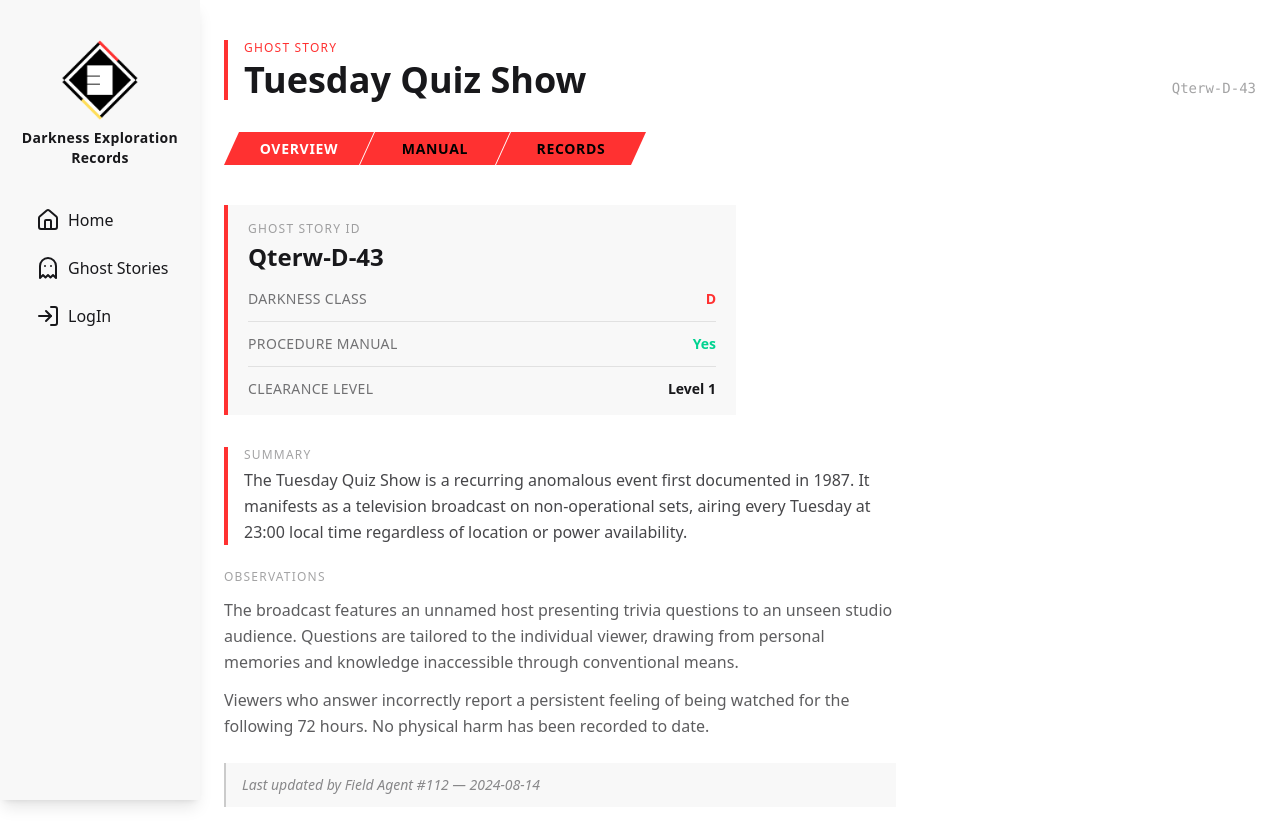
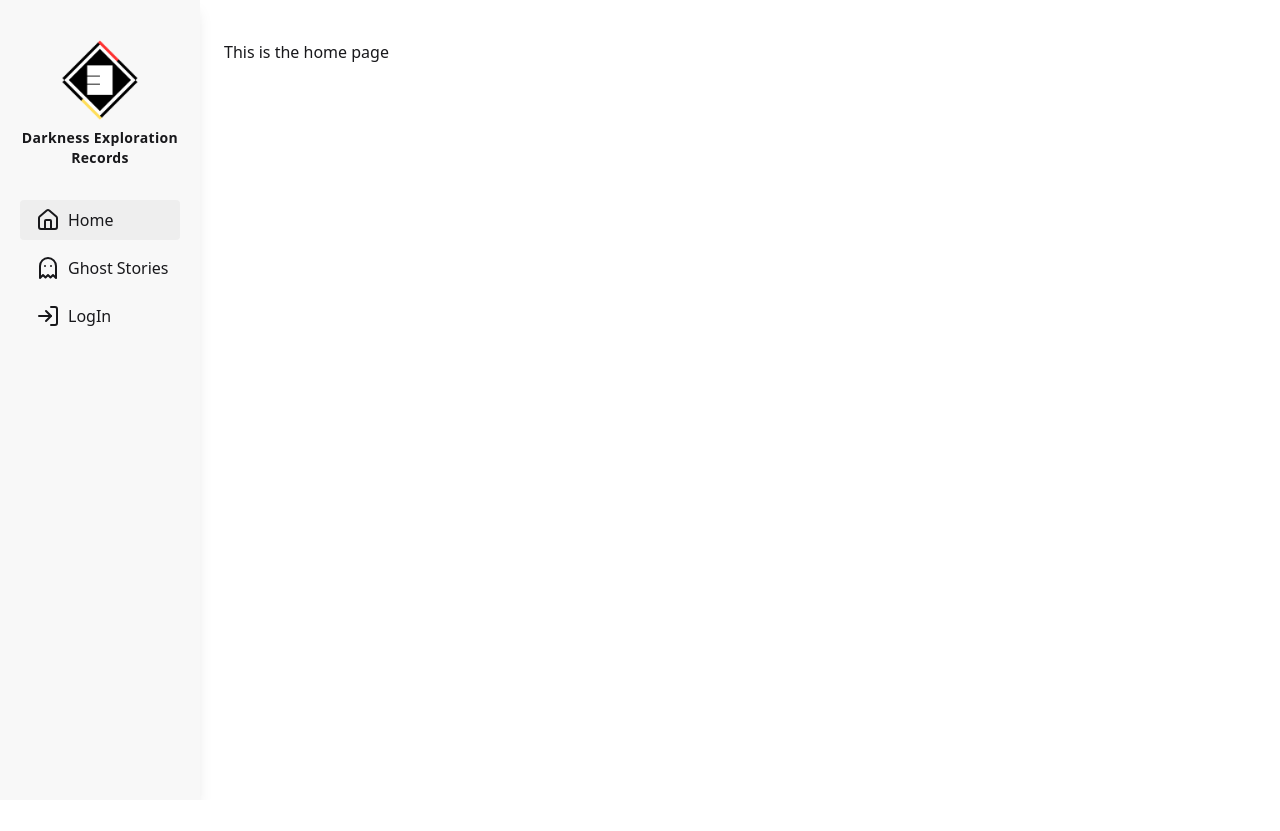
Before and after one commit to nravesz/DarknessExplorationRecord, a React app in the folder frontend/: page / in a window 1280 px wide. Before the commit this address led to /overview. After the commit the page ends 800 px from the top, so only its background shows below. Built offline with nearby package versions, Linux system fonts and the light colour scheme; the HTML template or start-up script is replaced by a standard one.

Commit message:
add: that if you click on the ghost story, it will take you to its page

```diff
--- a/frontend/src/App.tsx
+++ b/frontend/src/App.tsx
@@ -1,6 +1,7 @@
 import { Navigate, Route, Routes } from 'react-router-dom';
 import Layout from './features/Layout';
 import Description from './features/ghost-story/Description';
+import GhostStory from './features/ghost-story/GhostStory';
 import Overview from './features/ghost-story/Overview';
 import GhostStoriesPage from './pages/GhostStoriesPage';
 import Home from './pages/Home';
@@ -13,14 +14,15 @@ function App() {
   return (
     <Routes>
       <Route element={<Layout />}>
-        <Route path={ROUTES.HOME} element={<Home />}>
+        <Route path={ROUTES.HOME} element={<Home />} />
+        <Route path={ROUTES.GHOST_STORIES} element={<GhostStoriesPage />} />
+        <Route path={ROUTES.GHOST_STORY} element={<GhostStory />}>
           <Route index element={<Navigate to={OVERVIEW} replace />} />
           <Route path={OVERVIEW} element={<Overview />} />
           <Route path={DESCRIPTION} element={<Description />} />
           <Route path={MANUAL} element={<div>Procedure Manual</div>} />
           <Route path={RECORDS} element={<div>Darkness Exploration Records</div>} />
         </Route>
-        <Route path={ROUTES.GHOST_STORIES} element={<GhostStoriesPage />} />
         <Route path={ROUTES.LOGIN} element={<LoginPage />} />
       </Route>
     </Routes>
--- a/frontend/src/features/ghost-stories/GhostStoryList.tsx
+++ b/frontend/src/features/ghost-stories/GhostStoryList.tsx
@@ -1,12 +1,17 @@
 import { useState } from 'react';
+import { useNavigate } from 'react-router-dom';
 import { useGhostStories } from '../../hooks/useGhostStory';
 import type { IGhostStory } from '../../interfaces/IGhostStory';
+import { ghostStoryPath } from '../../routes';
 
 const PAGE_SIZE = 10;
 
-function GhostStoryItem({ story }: { story: IGhostStory }) {
+function GhostStoryItem({ story, onClick }: { story: IGhostStory; onClick: () => void }) {
   return (
-    <div className="flex items-center justify-between p-4 bg-base-200 rounded-lg hover:bg-base-300 cursor-pointer transition">
+    <div
+      className="flex items-center justify-between p-4 bg-base-200 rounded-lg hover:bg-base-300 cursor-pointer transition"
+      onClick={onClick}
+    >
       <div>
         <p className="font-medium">{story.name}</p>
         <p className="text-sm text-base-content/60">{story.id}</p>
@@ -35,6 +40,7 @@ function Pagination({ page, totalPages, onPrev, onNext }: {
 function GhostStoryList() {
   const { stories, loading, error } = useGhostStories();
   const [page, setPage] = useState(0);
+  const navigate = useNavigate();
 
   if (loading) return <p className="text-base-content/60">Loading...</p>;
   if (error) return <p className="text-error">Error: {error}</p>;
@@ -47,7 +53,7 @@ function GhostStoryList() {
       <h1 className="text-2xl font-semibold">Ghost Stories</h1>
       <div className="flex flex-col gap-2">
         {paginated.map((story: IGhostStory) => (
-          <GhostStoryItem key={story.id} story={story} />
+          <GhostStoryItem key={story.id} story={story} onClick={() => navigate(ghostStoryPath(story.id))} />
         ))}
       </div>
       <Pagination
--- a/frontend/src/features/ghost-story/GhostStory.tsx
+++ b/frontend/src/features/ghost-story/GhostStory.tsx
@@ -1,14 +1,16 @@
-import { Outlet } from "react-router-dom";
+import { Outlet, useParams } from "react-router-dom";
 import TabBar from "./TabBar";
 
 function GhostStory() {
+  const { id } = useParams();
+
   return (
 	<div>
 		<div className="border-l-4 border-brand pl-4 mb-8">
 			<div className="text-xs uppercase tracking-widest text-brand mb-1">Ghost Story</div>
 			<div className="flex items-baseline justify-between">
 				<h1 className="text-4xl font-bold">Tuesday Quiz Show</h1>
-				<span className="font-mono text-sm text-base-content/40">Qterw-D-43</span>
+				<span className="font-mono text-sm text-base-content/40">{id}</span>
 			</div>
 		</div>
 
--- a/frontend/src/pages/Home.tsx
+++ b/frontend/src/pages/Home.tsx
@@ -1,8 +1,5 @@
-import GhostStory from "../features/ghost-story/GhostStory";
-
 function Home() {
-  // return <div>This is the home page</div>;
-  return <GhostStory />
+  return <div>This is the home page</div>;
 }
 
 export default Home;
--- a/frontend/src/routes.ts
+++ b/frontend/src/routes.ts
@@ -2,6 +2,7 @@ export const ROUTES = {
   HOME: "/",
   LOGIN: "/login",
   GHOST_STORIES: "/ghost-stories",
+  GHOST_STORY: "/ghost-stories/:id",
   USER: "/user",
   SETTINGS: "/settings",
   GHOST_STORY_TABS: {
@@ -11,3 +12,5 @@ export const ROUTES = {
     RECORDS: "records",
   },
 };
+
+export const ghostStoryPath = (id: string) => `/ghost-stories/${id}`;
```
